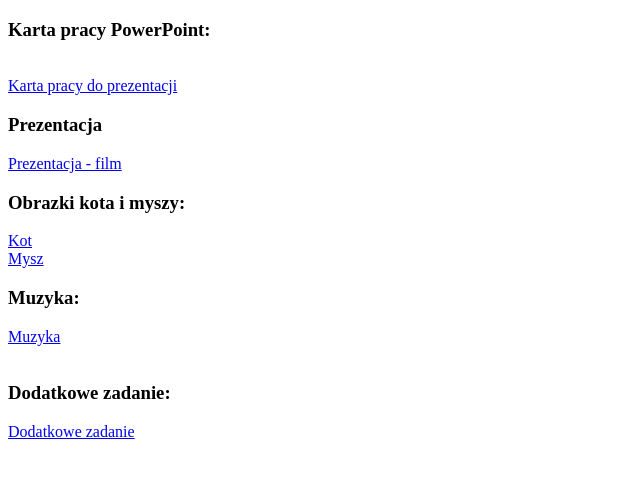
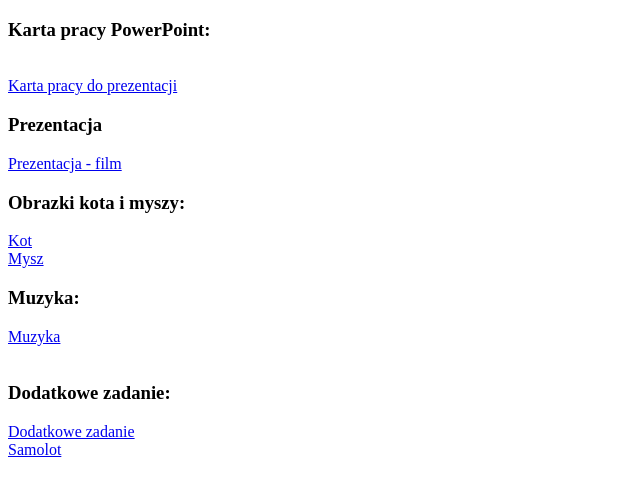
Before and after one commit to blichowo/klasa5, a plain HTML site: page index.html in a window 1280 px wide. Shown: the full height of the page, 0-640 px from the left. Drawn offline with Linux system fonts and the light colour scheme.

Commit message:
Update index.html

```diff
--- a/index.html
+++ b/index.html
@@ -18,6 +18,7 @@
     <a href="https://drive.google.com/file/d/14iuCteM4m-wKPBM-ehWicN_qPlQwOY55/view?usp=sharing" target="_blank">Muzyka</a>
     <br/><br/>
     <h3>Dodatkowe zadanie:</h3>
-    <a href="https://drive.google.com/file/d/1mTOSZ2bmaJGMWCN52RZiOXV3O7XIialu/view?usp=drive_link" target="_blank">Dodatkowe zadanie</a>
+    <a href="https://drive.google.com/file/d/1mTOSZ2bmaJGMWCN52RZiOXV3O7XIialu/view?usp=drive_link" target="_blank">Dodatkowe zadanie</a><br/>
+    <a href="https://raw.githubusercontent.com/blichowo/klasa5/main/samolot.png" target="_blank">Samolot</a><br/>
   </body>
 </html>
```
